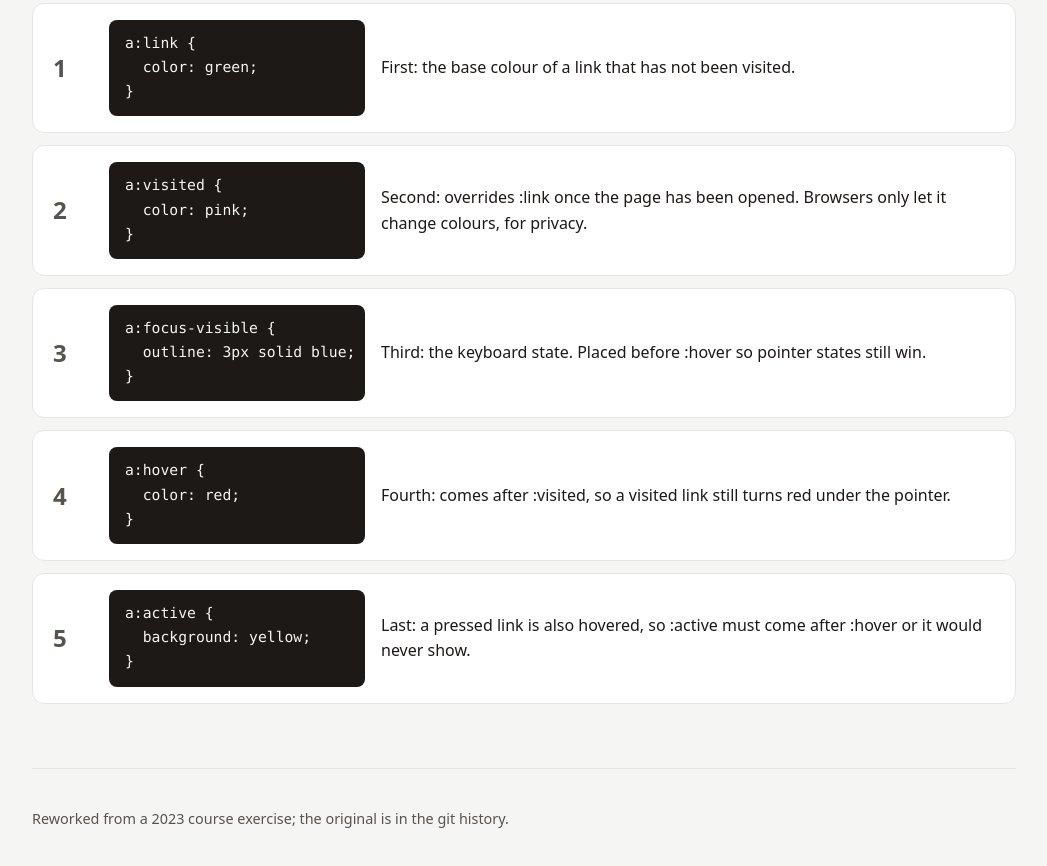
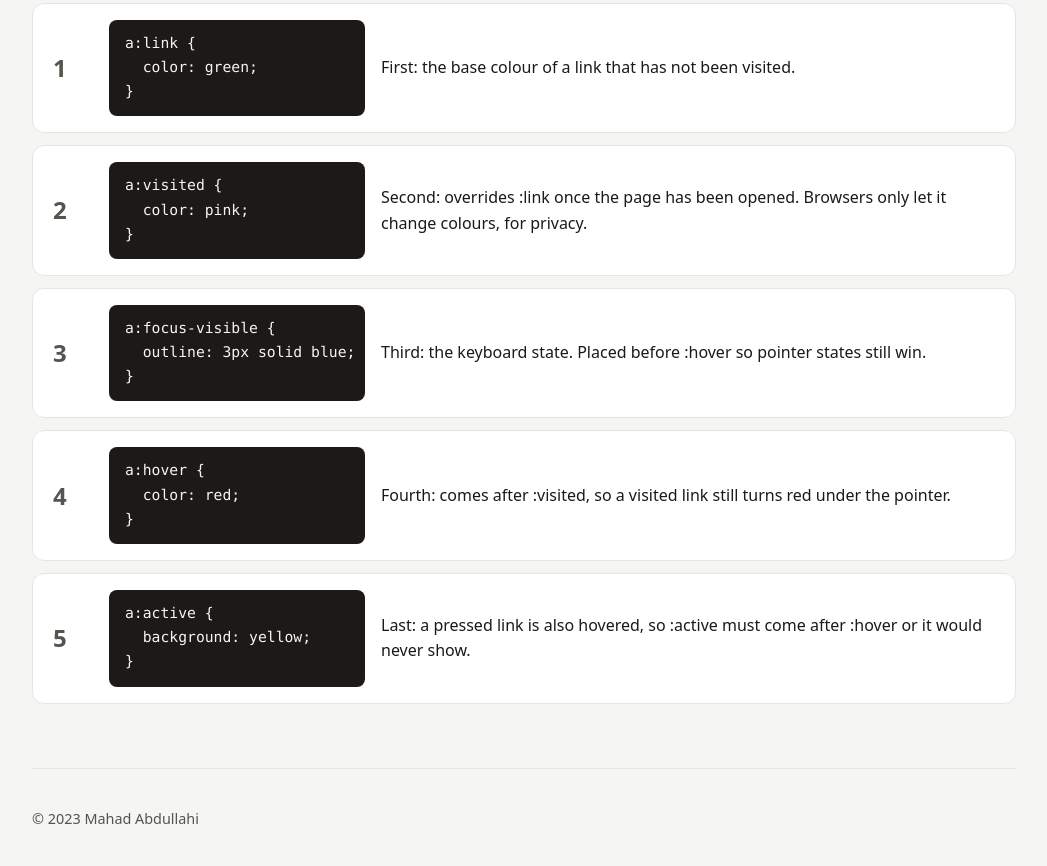
Before and after one commit to abdimannor/link-lab, a plain HTML site: page index.html in a window 1280 px wide. Shown: the part 940-1806 px from the top of the page, without its empty margins (116-1163 px from the left). Drawn offline with Linux system fonts and the light colour scheme.

Commit message:
Reduce footer to the copyright line

```diff
--- a/index.html
+++ b/index.html
@@ -107,7 +107,7 @@
     </section>
 
     <footer class="foot">
-      <p>Reworked from a 2023 course exercise; the original is in the git history.</p>
+      <p>&copy; 2023 Mahad Abdullahi</p>
     </footer>
   </main>
 </body>
```
